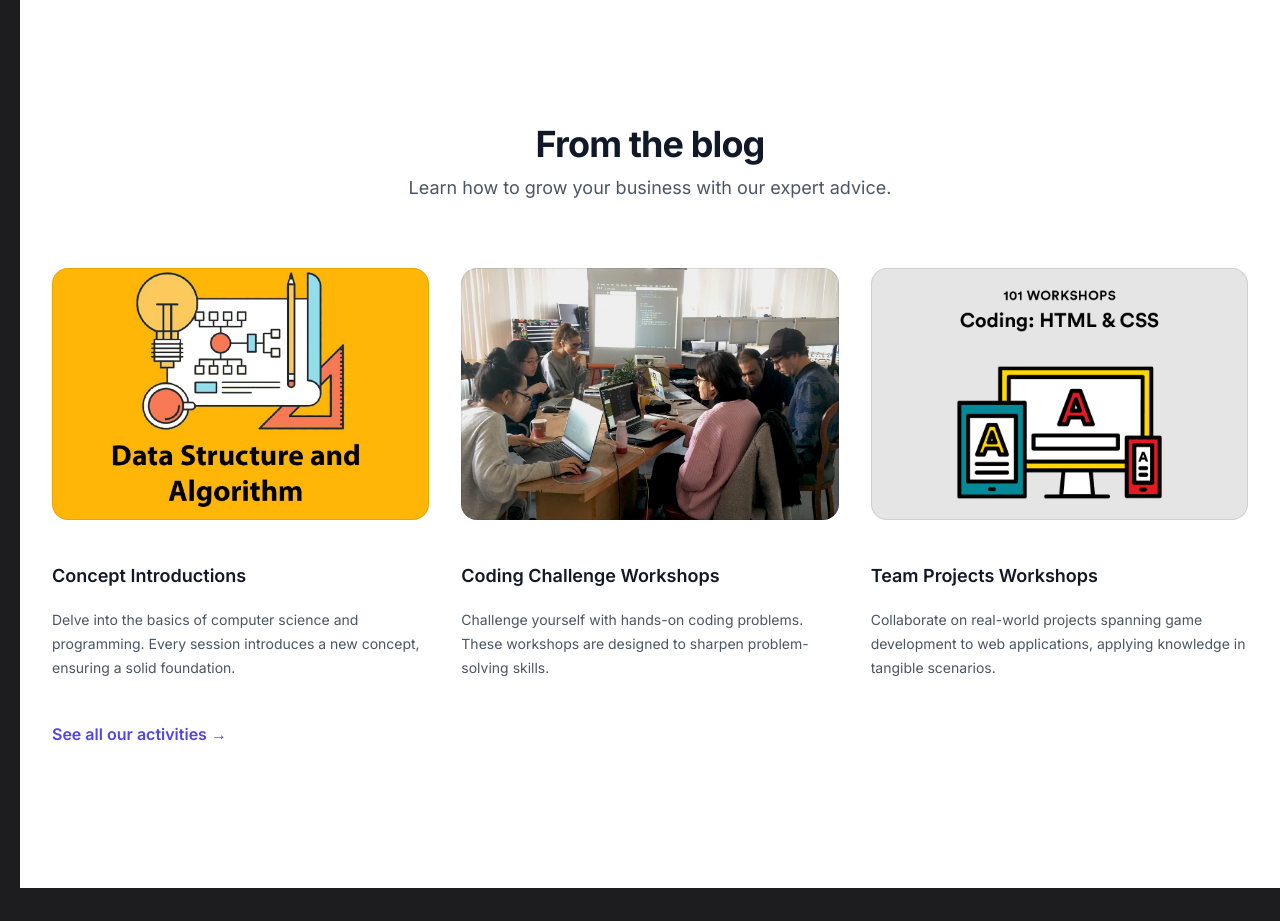
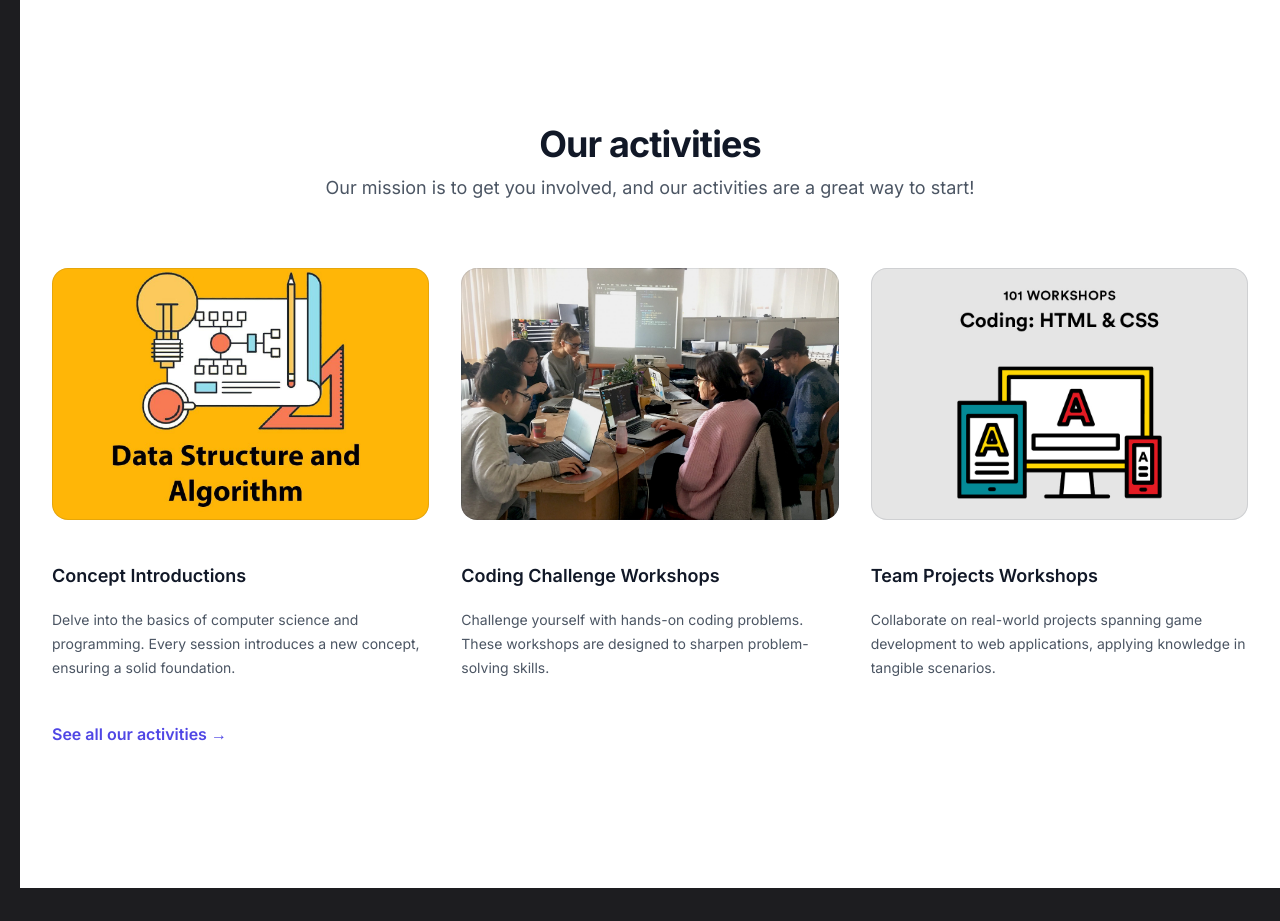
Before and after one commit to OppedRawen/IVC-Computer-Science, a React (Create React App) app: page /newhome in a window 1280 px wide. Shown: the part 2180-3101 px from the top of the page. Built offline with nearby package versions, Linux system fonts and the light colour scheme.

Commit message:
fixed text

```diff
--- a/src/components/home/HomeActivities.jsx
+++ b/src/components/home/HomeActivities.jsx
@@ -38,10 +38,10 @@ export default function HomeActivities() {
       <div className="mx-auto max-w-7xl px-6 lg:px-8">
         <div className="mx-auto max-w-2xl text-center">
           <h2 className="text-3xl font-bold tracking-tight text-gray-900 sm:text-4xl">
-            From the blog
+            Our activities
           </h2>
           <p className="mt-2 text-lg leading-8 text-gray-600">
-            Learn how to grow your business with our expert advice.
+            Our mission is to get you involved, and our activities are a great way to start!
           </p>
         </div>
         <div className="mx-auto mt-16 grid max-w-2xl grid-cols-1 gap-x-8 gap-y-20 lg:mx-0 lg:max-w-none lg:grid-cols-3">
```
